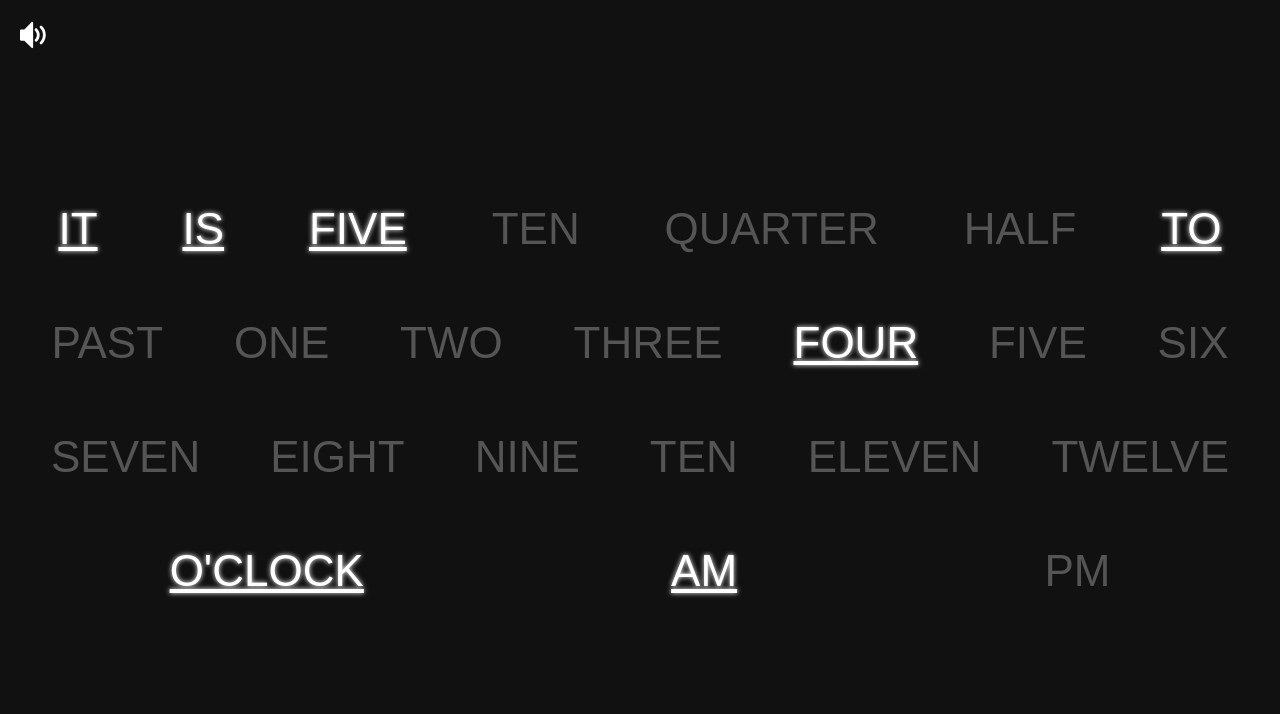
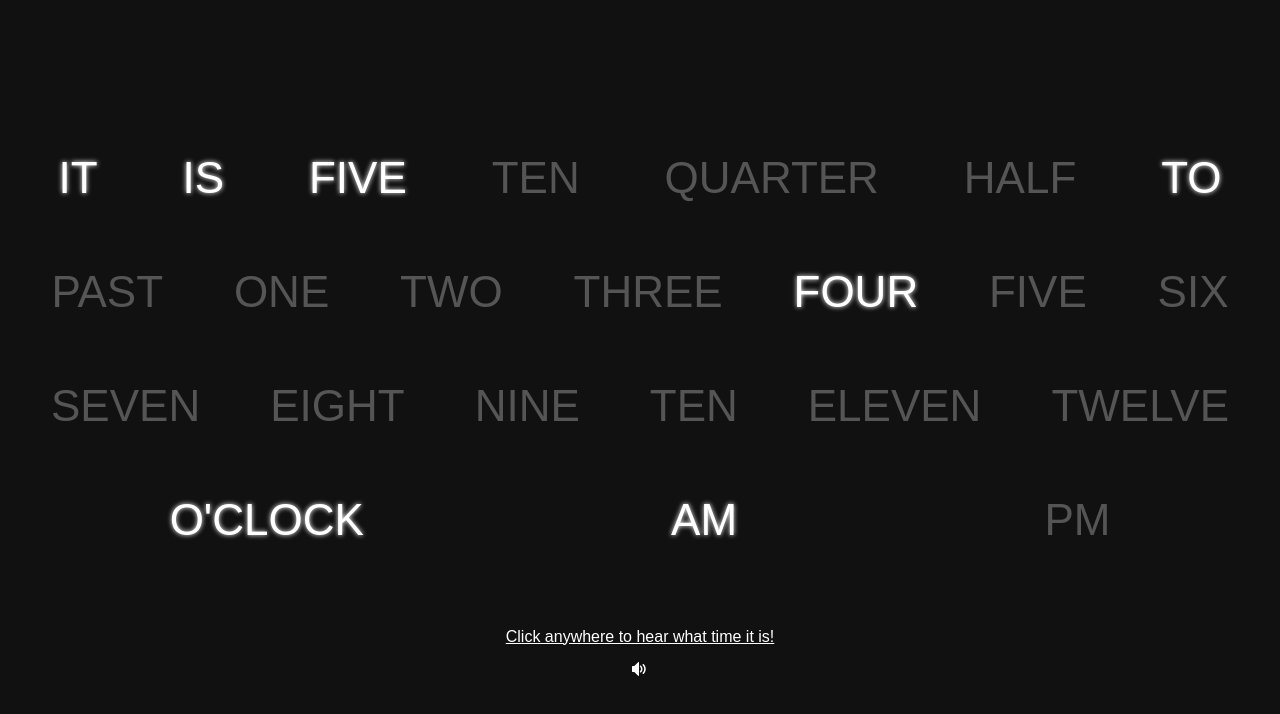
Before and after one commit to MaxPeal/talking-clock, a website: page index.html in a window 1280 px wide. Drawn offline with Linux system fonts and the light colour scheme; a web font is replaced by a local one.

Commit message:
Added favicon

```diff
--- a/css/talking-clock.css
+++ b/css/talking-clock.css
@@ -12,6 +12,22 @@ html, body {
     height: 100%;
     border: 0;
     margin: 0;
+}
+
+#instructions {
+    margin-top: 1rem;
+    vertical-align: middle;
+    text-decoration: underline;
+    text-transform: none;
+    font-weight: lighter;
+    color: white;
+    line-height: 16px;
+    font-size: 16px;
+    text-align: center;
+}
+
+#time {
+    text-transform: uppercase;
 }
 
 #sound-button {
@@ -72,7 +88,6 @@ li {
 .on {
     color: white;
     text-shadow: 0 0 5px white;
-    text-decoration: underline;
 }
 
 @media screen and (max-width: 1000px){
--- a/index.html
+++ b/index.html
@@ -4,27 +4,20 @@
         <title>Talking Clock</title>
         <meta charset="utf-8">
         <meta name="viewport" content="width=device-width, initial-scale=1.0">
+        <link href="./images/talking-clock-favicon.ico" rel="icon" type="image/x-icon">
         <link href="https://fonts.googleapis.com/css?family=Francois+One" rel="stylesheet" type="text/css">
         <link href="./css/talking-clock.css" rel="stylesheet"/>
     </head>
     <body>
-        <!-- Sound Button -->
-        <img id="sound-button" src="./images/volume-medium.svg"/>
 
-        <!-- Words -->
         <div id="container">
-            <!--<div id="it-is-row" class="word-row">-->
-                <!--<div class="active word">It</div>-->
-                <!--<div class="active word">is</div>-->
-            <!--</div>-->
-            <!--<div id="minute-words-row" class="word-row">-->
-            <!--</div>-->
-            <!--<div id="to-past-row" class="word-row"></div>-->
-            <!--<div id="o-clock-row" class="word-row">-->
-                <!--<div class="active word">o'clock</div>-->
-            <!--</div>-->
-            <!--<div id="am-pm-row" class="word-row"></div>-->
-            <ul id="wordList"></ul>
+            <section id="time">
+                <ul id="wordList"></ul>
+            </section>
+            <section id="instructions">
+                <p>Click anywhere to hear what time it is!</p>
+                <img src="./images/volume-medium.svg">
+            </section>
         </div>
 
         <!-- JavaScript -->
```
Also changed, not shown: images/talking-clock-favicon.ico (added), 1 other file.
